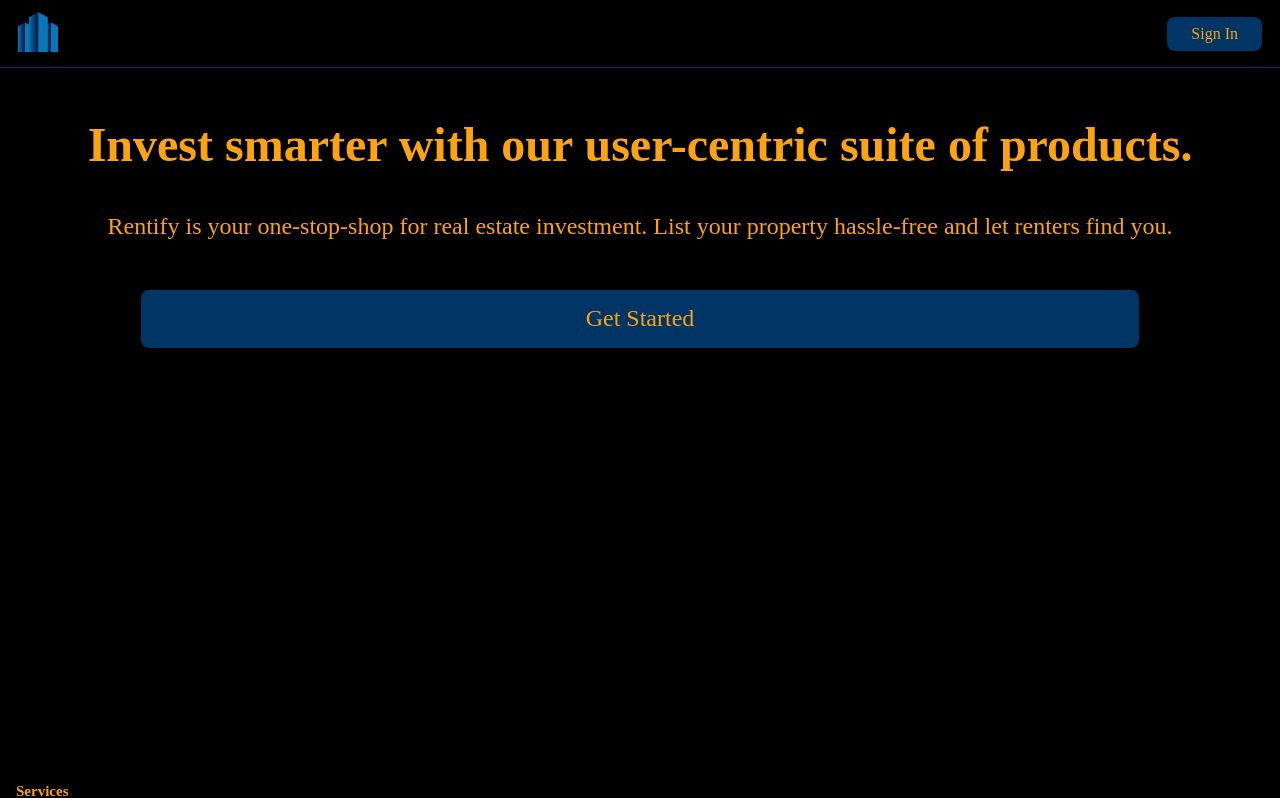
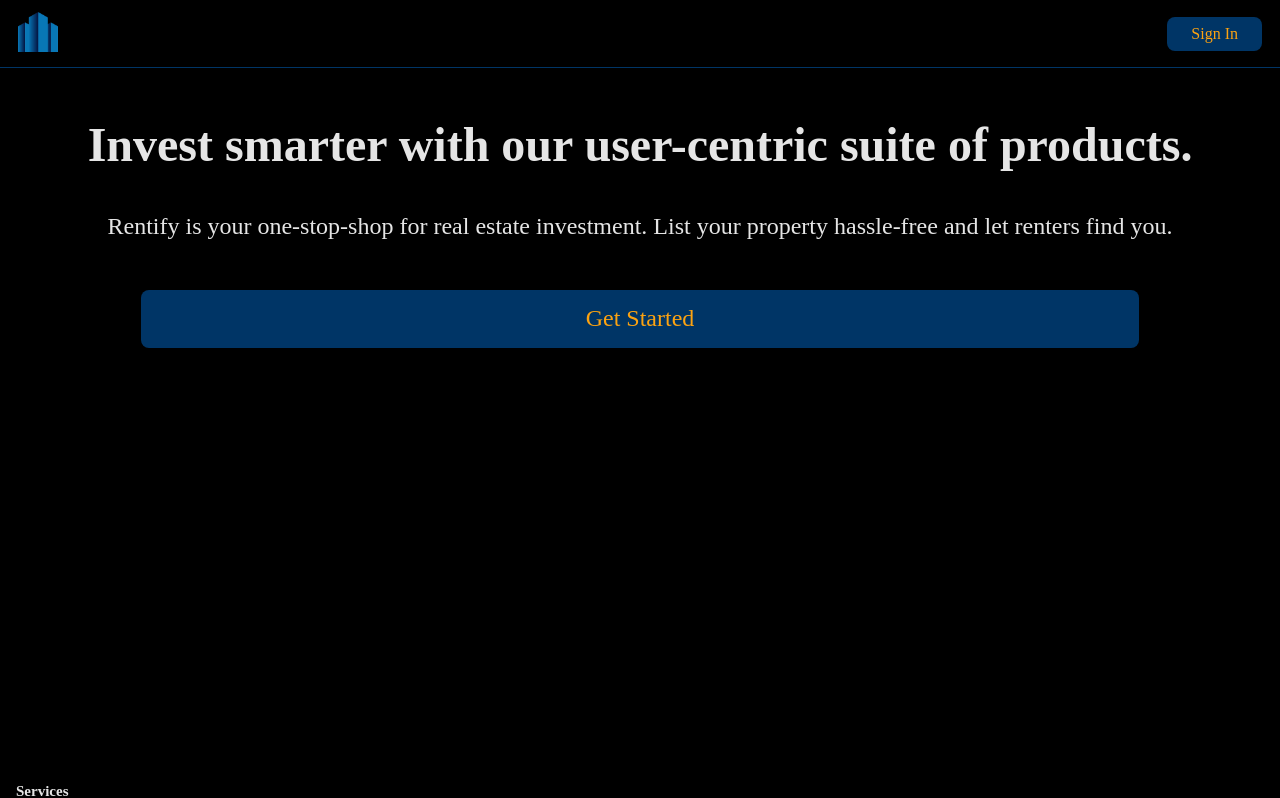
Before and after one commit to victor-likes-coding/re-app, a React (Create React App) app: page / in a window 1280 px wide. Shown: the top 798 px of the page. Built offline with nearby package versions, Linux system fonts and the light colour scheme.

Commit message:
update colors globally

```diff
--- a/src/sass/global.scss
+++ b/src/sass/global.scss
@@ -7,7 +7,7 @@
 html {
     font-size: 62.5%;
     background-color: $black;
-    color: $light;
+    color: $gray;
 }
 
 .primary-button {
@@ -17,6 +17,7 @@ html {
     border-radius: 0.8rem;
     display: grid;
     place-items: center;
+    color: $light;
 }
 
 a:-webkit-any-link {
```
